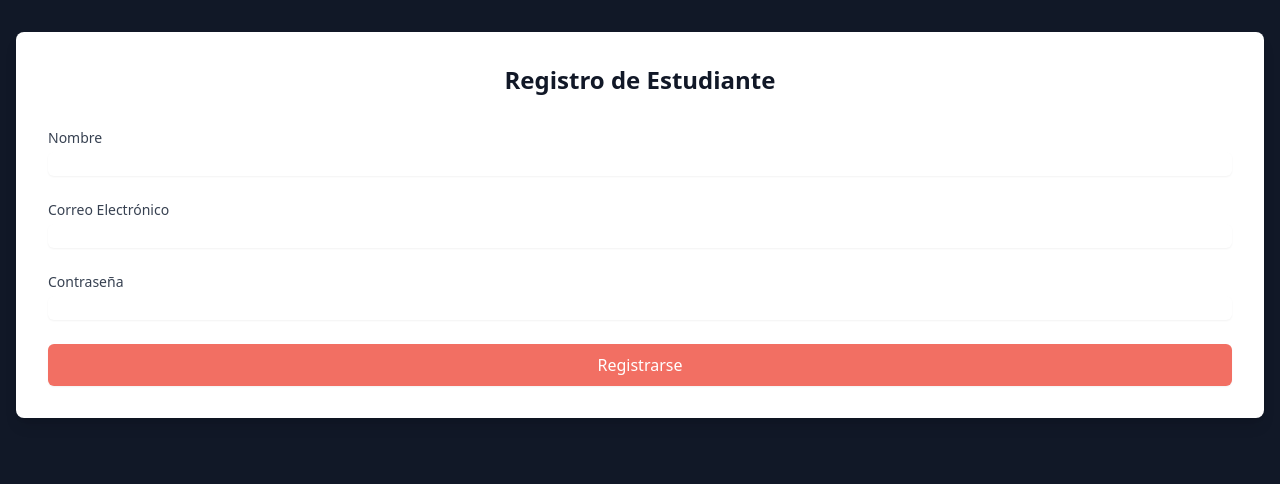
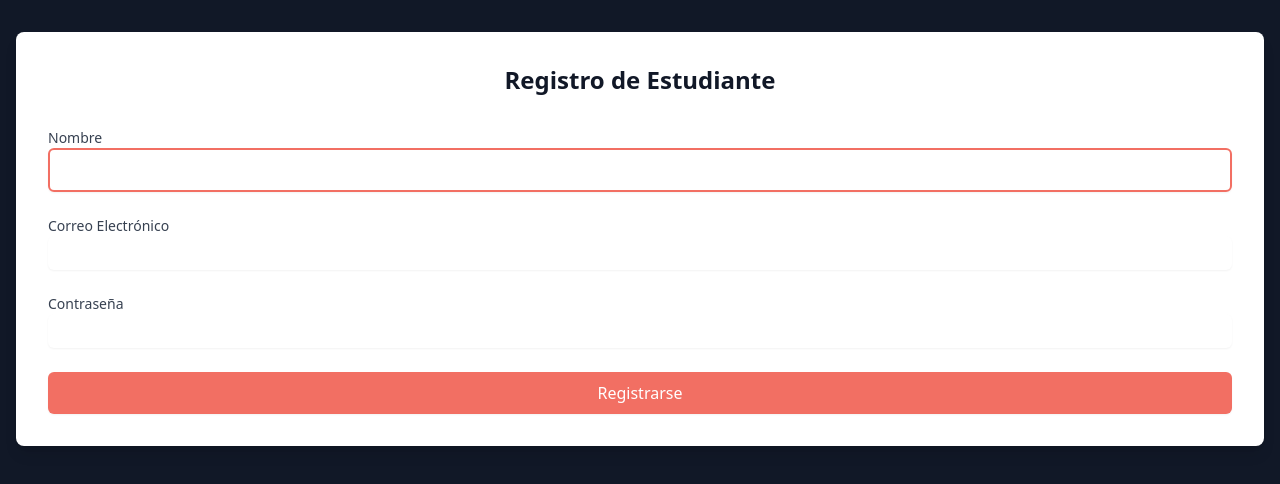
Before and after one commit to Savitar-99/PRUEBASSTUDENTCONNECT, a React (Vite) app: page /register-student in a window 1280 px wide. Shown: the top 484 px of the page. Built offline with nearby package versions, Linux system fonts and the light colour scheme.

Commit message:
Cambio en registro visual

```diff
--- a/src/components/auth/RegisterStudent.tsx
+++ b/src/components/auth/RegisterStudent.tsx
@@ -29,7 +29,8 @@ export function RegisterStudent() {
             type="text"
             value={name}
             onChange={(e) => setName(e.target.value)}
-            className="mt-1 block w-full rounded-md border-gray-300 shadow-sm focus:border-[#F26F63] focus:ring focus:ring-[#F26F63] focus:ring-opacity-50"
+       className="w-full py-2 px-4 border-2 border-[#F26F63] rounded-md shadow-sm text-[#F26F63] bg-transparent hover:bg-[#F26F63] hover:text-white focus:outline-none focus:ring-2 focus:ring-offset-2 focus:ring-[#F26F63] transition-all duration-300 ease-in-out transform hover:scale-105 active:scale-95"
+
             required
           />
         </div>
@@ -42,7 +43,8 @@ export function RegisterStudent() {
             type="email"
             value={email}
             onChange={(e) => setEmail(e.target.value)}
-            className="mt-1 block w-full rounded-md border-gray-300 shadow-sm focus:border-[#F26F63] focus:ring focus:ring-[#F26F63] focus:ring-opacity-50"
+            className="w-full py-1 px-1 border border-transparent rounded-md shadow-sm text-white focus:outline-none focus:ring-1 focus:ring-offset-1 focus:ring-[#F26F63]"
+
             required
           />
         </div>
@@ -55,7 +57,8 @@ export function RegisterStudent() {
             type="password"
             value={password}
             onChange={(e) => setPassword(e.target.value)}
-            className="mt-1 block w-full rounded-md border-gray-300 shadow-sm focus:border-[#F26F63] focus:ring focus:ring-[#F26F63] focus:ring-opacity-50"
+            className="w-full py-1 px-1 border border-transparent rounded-md shadow-sm text-white focus:outline-none focus:ring-1 focus:ring-offset-1 focus:ring-[#F26F63]"
+
             required
           />
         </div>
```
